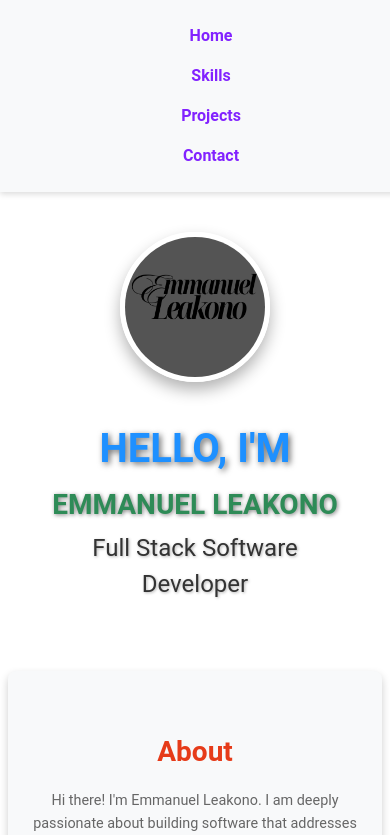
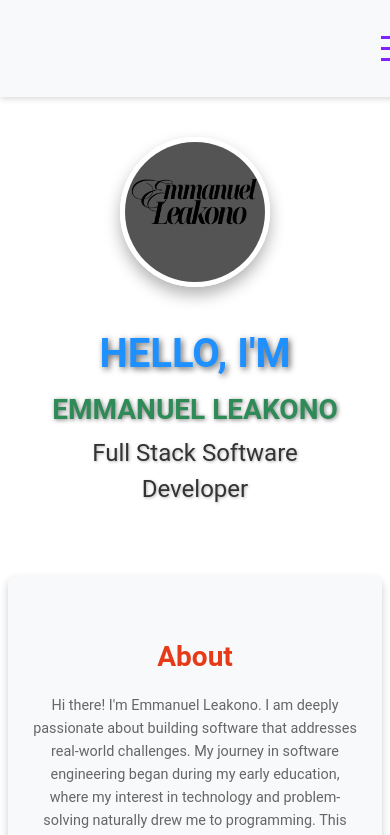
Before and after one commit to LEAKONO/Portfolio, a React (Create React App) app: page / in a window 390 px wide. Shown: the top 835 px of the page. Built offline with nearby package versions, Linux system fonts and the light colour scheme.

Commit message:
changed navbar

```diff
--- a/src/components/Navbar.css
+++ b/src/components/Navbar.css
@@ -1,10 +1,11 @@
 /* Navbar.css */
+
 nav {
   background-color: #f8f9fa;
-  padding: 1.5rem 1.5rem;
-  padding-left: 0.2rem;
+  padding: 1.5rem;
   display: flex;
   justify-content: flex-end;
+  align-items: center;
   position: sticky;
   top: 0;
   width: 100%;
@@ -35,11 +36,46 @@ nav a:hover {
   color: #E64A19;
 }
 
+/* Hamburger icon styles */
+.hamburger {
+  display: none;
+  flex-direction: column;
+  cursor: pointer;
+  padding: 0.5rem;
+  background: none;
+  border: none;
+}
+
+.hamburger .bar {
+  width: 25px;
+  height: 3px;
+  background-color: #8222ff;
+  margin: 4px 0;
+  transition: 0.3s;
+}
+
 /* Responsive adjustments */
 @media (max-width: 768px) {
-  nav {
-    padding: 1rem;
-    justify-content: center;
+  /* Hide the menu items initially */
+  .nav-links {
+    display: none;
+    flex-direction: column;
+    position: absolute;
+    top: 60px;
+    right: 0;
+    background-color: #f8f9fa;
+    width: 100%;
+    text-align: center;
+  }
+
+  /* Show the nav-links when open */
+  .nav-links.open {
+    display: flex;
+  }
+
+  /* Show the hamburger icon */
+  .hamburger {
+    display: flex;
   }
 
   nav ul {
@@ -48,10 +84,10 @@ nav a:hover {
   }
 
   nav li {
-    margin: 0.5rem 0; /* Reduced margin for stacked items */
+    margin: 0.5rem 0;
   }
 
   nav a {
-    font-size: 1rem; /* Adjust font size for smaller screens */
+    font-size: 1rem;
   }
 }
--- a/src/components/Navbar.js
+++ b/src/components/Navbar.js
@@ -1,11 +1,22 @@
 // src/components/Navbar.js
-import React from 'react';
+import React, { useState } from 'react';
 import './Navbar.css';
 
 const Navbar = () => {
+    const [isOpen, setIsOpen] = useState(false);
+
+    const toggleMenu = () => {
+        setIsOpen(!isOpen);
+    };
+
     return (
         <nav>
-            <ul>
+            <button className="hamburger" onClick={toggleMenu}>
+                <span className="bar"></span>
+                <span className="bar"></span>
+                <span className="bar"></span>
+            </button>
+            <ul className={isOpen ? "nav-links open" : "nav-links"}>
                 <li><a href="#welcome">Home</a></li>
                 <li><a href="#skills">Skills</a></li>
                 <li><a href="#projects">Projects</a></li>
```
